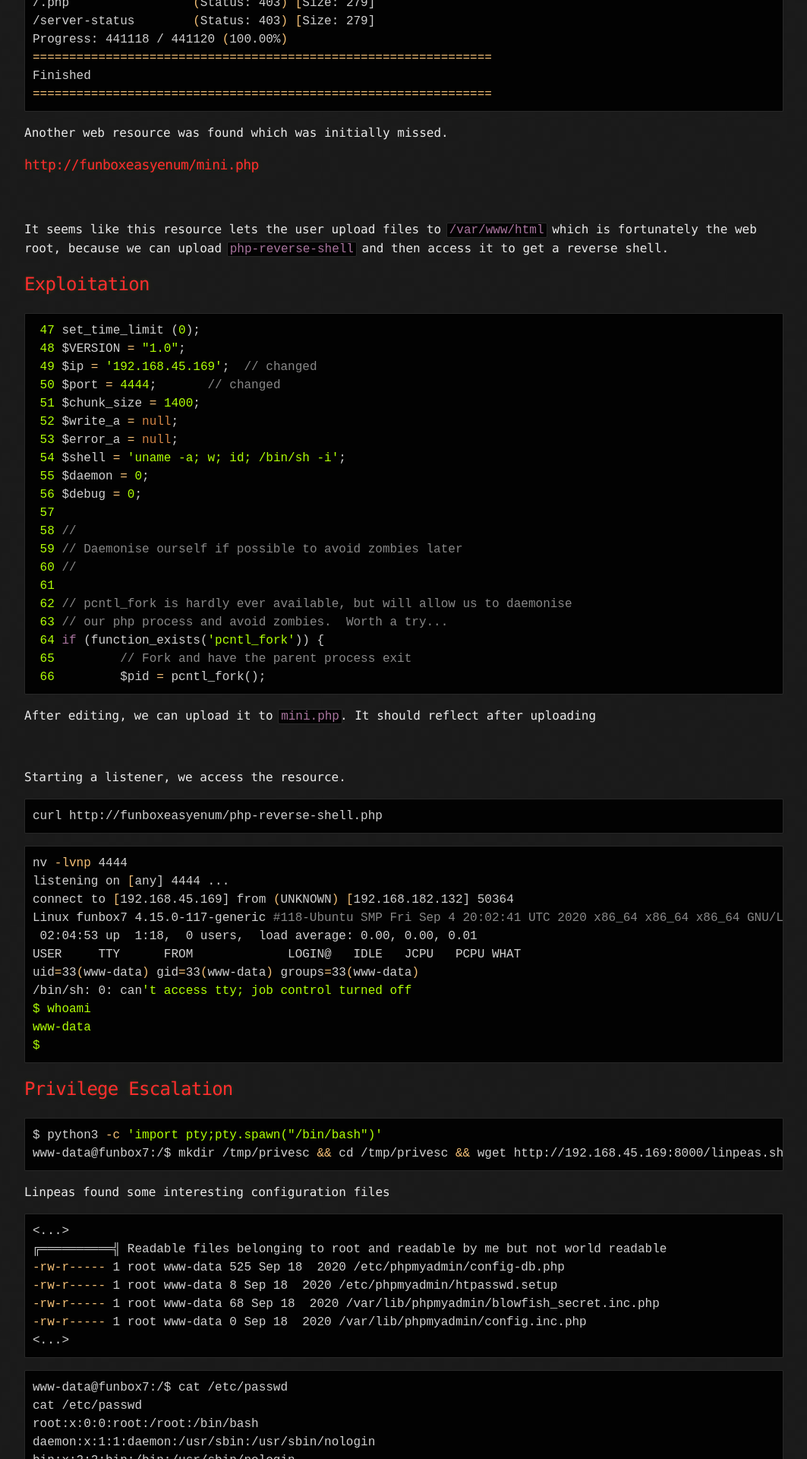
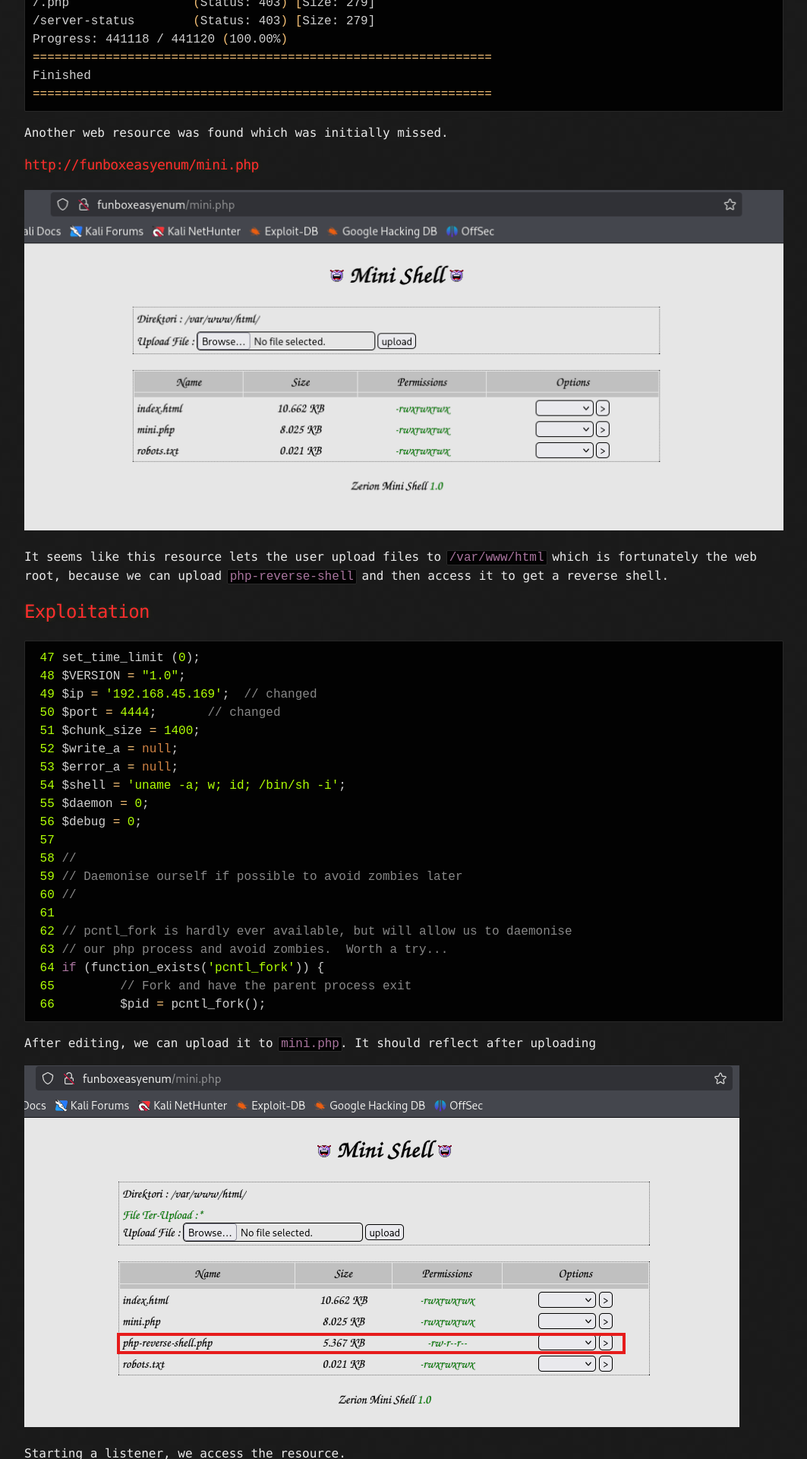
Before and after one commit to laughtersec/laughtersec.github.io, a Jekyll site: the page built from pages/VulnHub/FunboxEasyEnum.md, in a window 1280 px wide. Shown: the part 2505-4425 px from the top of the page at 76% size, without its empty margins (108-1171 px from the left). Built offline with Jekyll 4.4.1, drawn with Linux system fonts in a browser that asks for light colours; our own code applies the rules of GitHub Pages for plain Markdown files.

Commit message:
Update FunboxEasyEnum.md

```diff
--- a/pages/VulnHub/FunboxEasyEnum.md
+++ b/pages/VulnHub/FunboxEasyEnum.md
@@ -105,7 +105,7 @@ Finished
 Another web resource was found which was initially missed.
 ### http://funboxeasyenum/mini.php
 
-![](png/funboxeasyenum-mini-shell.png)
+![](../png/funboxeasyenum-mini-shell.png)
 
 It seems like this resource lets the user upload files to `/var/www/html` which is fortunately the web root, because we can upload `php-reverse-shell` and then access it to get a reverse shell.
 
@@ -136,7 +136,7 @@ It seems like this resource lets the user upload files to `/var/www/html` which
 
 After editing, we can upload it to `mini.php`. It should reflect after uploading
 
-![](png/funboxeasyenum-uploaded.png)
+![](../png/funboxeasyenum-uploaded.png)
 
 Starting a listener, we access the resource.
 
```
